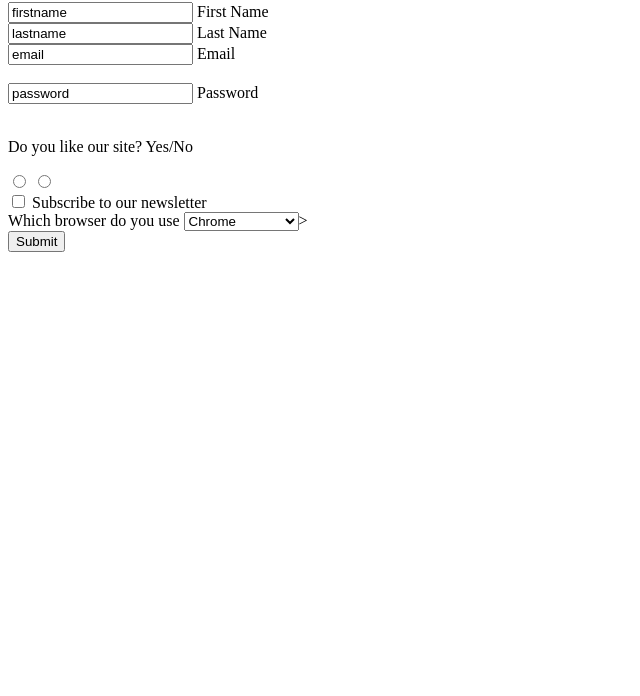
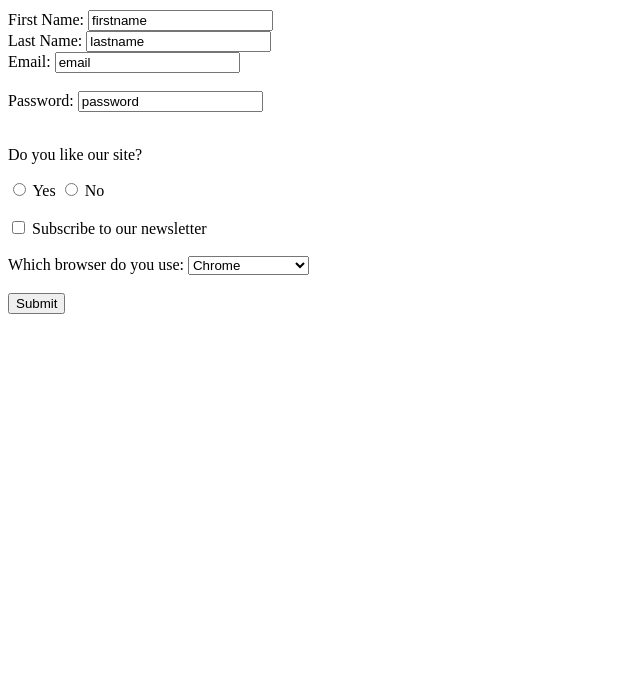
Before and after one commit to Breniah/COP3060_301, a plain HTML site: page index.html in a window 1280 px wide. Shown: the part 104-800 px from the top of the page, without its empty margins (0-640 px from the left). Drawn offline with Linux system fonts and the light colour scheme.

Commit message:
Update index.html

```diff
--- a/index.html
+++ b/index.html
@@ -1,35 +1,44 @@
 <!DOCTYPE html>
 <html>
-<head> <title> Hello I'm Breniah </title> </head>
-<body>This is PA01. I have to meet the requirment and yea. Im a senior. YAY </body>
+<head>
+  <title>Hello I'm Breniah</title>
+</head>
+<body>
+  <p>This is PA01. I have to meet the requirement and yea. I'm a senior. YAY</p>
+
   <form action="/submit_preference" method="post">
-  <h1>Enter your firstname, lastname, and email </h1>
-   <input type="text" id="firstname" name="first_name" value="firstname">
-    <label for="firstname">First Name</label><br>
-    <input type="text" id="lastname" name="lastname" value="lastname">
-    <label for="lastname">Last Name</label><br>
-    <input type="text" id="email" name="email" value="email">
-    <label for="email">Email</label><br><br>
-    <input type="text" id="password" name="password" value="password">
-    <label for="password">Password</label><br><br>
+    <h1>Enter your firstname, lastname, and email</h1>
+
+    <label for="firstname">First Name:</label>
+    <input type="text" id="firstname" name="first_name" value="firstname"><br>
+
+    <label for="lastname">Last Name:</label>
+    <input type="text" id="lastname" name="lastname" value="lastname"><br>
+
+    <label for="email">Email:</label>
+    <input type="text" id="email" name="email" value="email"><br><br>
+
+    <label for="password">Password:</label>
+    <input type="text" id="password" name="password" value="password"><br><br>
+
+    <p>Do you like our site?</p>
+    <input type="radio" id="yes" name="site_feedback" value="Yes">
+    <label for="yes">Yes</label>
+
+    <input type="radio" id="no" name="site_feedback" value="No">
+    <label for="no">No</label><br><br>
+
+    <input type="checkbox" id="newsletter" name="subscribe" value="yes">
+    <label for="newsletter">Subscribe to our newsletter</label><br><br>
+
+    <label for="dropdown">Which browser do you use:</label>
+    <select id="dropdown" name="selectedOption">
+      <option value="Chrome">Chrome</option>
+      <option value="Internet Explorer">Internet Explorer</option>
+      <option value="Firefox">Firefox</option>
+    </select><br><br>
+
+    <input type="submit" value="Submit">
   </form>
-    <div>
-    <p>Do you like our site? Yes/No</p>
-    <input type="radio" name="Yes" value="Yes">
-    <input type="radio" name="No" value="No">
-    </div>
-    <div>
-      <input type="checkbox" id="newsletter" name="subscribe" value="yes">
-      <label for="newsletter">Subscribe to our newsletter</label>
-    </div>
-    <div>
-       <label for="Dropdown">Which browser do you use</label>
-       <select id="Dropdown" name="selectedOption">
-       <option value="Chrome">Chrome</option>
-       <option value="Internet explore">Internet explore</option>
-       <option value="Firefox">Firefox</option>
-       </select>>
-    </div>
-       <input type="submit" value="Submit">
-</form>
+</body>
 </html>
```
